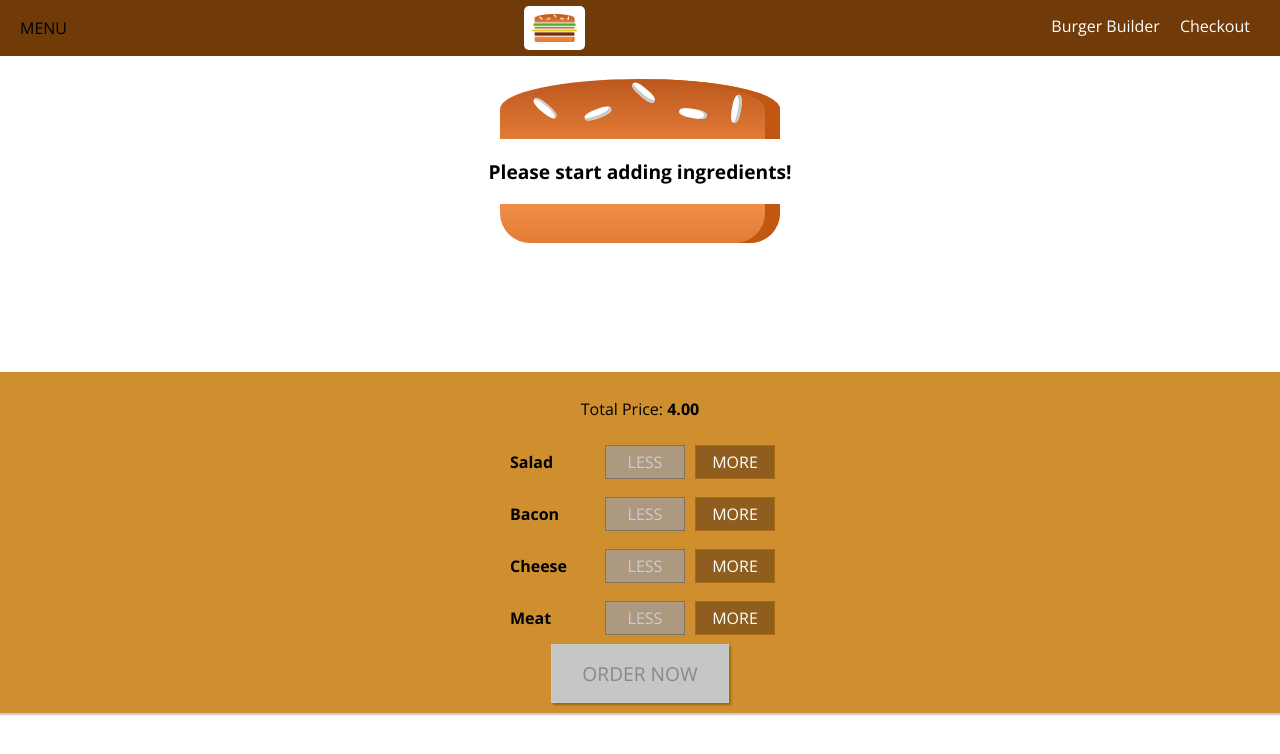
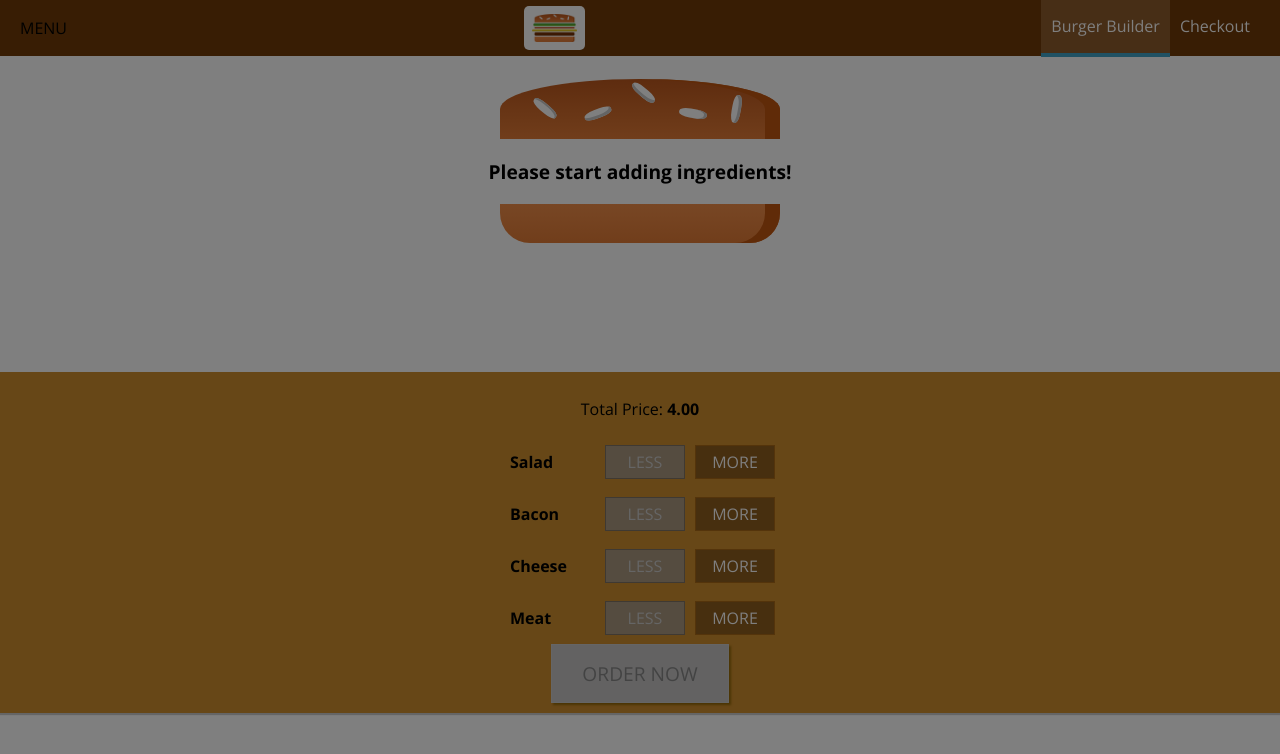
Before and after one commit to KurtTaylan/react-the-complete-guide-incl-redux, a React app in the folder burger-builder/: page / in a window 1280 px wide. Shown: the top 754 px of the page. Built offline with nearby package versions, Linux system fonts and the light colour scheme.

Commit message:
Burger-builder: Reusing backdrop component on sidedrawer

```diff
--- a/burger-builder/src/components/Burger/Burger.js
+++ b/burger-builder/src/components/Burger/Burger.js
@@ -15,7 +15,6 @@
     if (transformedIngredients.length === 0) {
         transformedIngredients = <p>Please start adding ingredients!</p>;
     }
-    console.log(transformedIngredients);
     return (
         <div className={styleClasses.Burger}>
             <BurgerIngredient ingredientType="bread-top"/>
--- a/burger-builder/src/components/Layout/Layout.js
+++ b/burger-builder/src/components/Layout/Layout.js
@@ -1,17 +1,37 @@
-import React from 'react';
-import Aux from '../../hoc/Aux';
+import React, {Component} from 'react';
 import styleClasses from './Layout.css';
+import Aux from "../../hoc/Aux";
 import Toolbar from "../Navigation/Toolbar/Toolbar";
 import SideDrawer from "../SideDrawer/SideDrawer";
 
-const layout = (props) => (
+class Layout extends Component {
+
+    state = {
+        showSideDrawer: true,
+    };
+
+    sideDrawerClosedHandler = () => {
+        this.setState( { showSideDrawer: false } );
+    }
+
+    sideDrawerToggleHandler = () => {
+        this.setState( ( prevState ) => {
+            return { showSideDrawer: !prevState.showSideDrawer };
+        } );
+    }
+
+    render() {
+        return (
             <Aux>
                 <Toolbar/>
-        <SideDrawer/>
+                <SideDrawer opened={this.state.showSideDrawer} closed={this.sideDrawerClosedHandler}/>
                 <main className={styleClasses.Content}>
-            {props.children}
+                    {this.props.children}
                 </main>
             </Aux>
+
         );
+    }
+}
 
-export default layout;
+export default Layout;
--- a/burger-builder/src/components/Navigation/NavigationItems/NavigationItem/NavigationItem.css
+++ b/burger-builder/src/components/Navigation/NavigationItems/NavigationItem/NavigationItem.css
@@ -1,25 +1,45 @@
 .NavigationItem {
-  margin: 0;
+  margin: 10px 0;
   box-sizing: border-box;
-  display: flex;
-  height: 100%;
-  align-items: center;
+  display: block;
+  width: 100%;
 }
 
 .NavigationItem a {
-  color: white;
+  color: #8F5C2C;
   text-decoration: none;
-  height: 100%;
-  padding: 16px 10px;
-  border-bottom: 4px solid transparent;
+  width: 100%;
   box-sizing: border-box;
   display: block;
 }
 
 .NavigationItem a:hover,
 .NavigationItem a:active,
-.NavigationItem a:active {
-  background-color: #8F5C2C;
-  border-bottom: 4px solid #40A4C8;
-  color: white;
+.NavigationItem a.active {
+  color: #40A4C8;
 }
+
+@media (min-width: 500px) {
+  .NavigationItem {
+    margin: 0;
+    display: flex;
+    height: 100%;
+    width: auto;
+    align-items: center;
+  }
+
+  .NavigationItem a {
+    color: white;
+    height: 100%;
+    padding: 16px 10px;
+    border-bottom: 4px solid transparent;
+  }
+
+  .NavigationItem a:hover,
+  .NavigationItem a:active,
+  .NavigationItem a.active {
+    background-color: #8F5C2C;
+    border-bottom: 4px solid #40A4C8;
+    color: white;
+  }
+}
--- a/burger-builder/src/components/Navigation/NavigationItems/NavigationItems.css
+++ b/burger-builder/src/components/Navigation/NavigationItems/NavigationItems.css
@@ -3,6 +3,13 @@
   padding: 0;
   list-style: none;
   display: flex;
+  flex-flow: column;
   align-items: center;
   height: 100%;
 }
+
+@media (min-width: 500px) {
+  .NavigationItems {
+    flex-flow: row;
+  }
+}
--- a/burger-builder/src/components/Navigation/Toolbar/Toolbar.css
+++ b/burger-builder/src/components/Navigation/Toolbar/Toolbar.css
@@ -20,3 +20,9 @@
 .Logo {
   height: 80%;
 }
+
+@media (max-width: 499px) {
+  .DesktopOnly {
+    display: none;
+  }
+}
--- a/burger-builder/src/components/Navigation/Toolbar/Toolbar.js
+++ b/burger-builder/src/components/Navigation/Toolbar/Toolbar.js
@@ -10,7 +10,7 @@
             <div className={styledClasses.Logo}>
                 <Logo/>
             </div>
-            <nav>
+            <nav className={styledClasses.DesktopOnly}>
                 <NavigationItems/>
             </nav>
         </header>
--- a/burger-builder/src/components/SideDrawer/SideDrawer.css
+++ b/burger-builder/src/components/SideDrawer/SideDrawer.css
@@ -9,7 +9,7 @@
   background-color: white;
   padding: 32px 16px;
   box-sizing: border-box;
-  transition: transform 0.3s easy-out;
+  transition: transform 0.3s ease-out;
 }
 
 @media (min-width: 500px) {
@@ -28,4 +28,5 @@
 
 .Logo {
   height: 11%;
+  margin-bottom: 32px;
 }
--- a/burger-builder/src/components/SideDrawer/SideDrawer.js
+++ b/burger-builder/src/components/SideDrawer/SideDrawer.js
@@ -2,10 +2,19 @@
 import styleClasses from './SideDrawer.css';
 import Logo from "../Logo/Logo";
 import NavigationItems from "../Navigation/NavigationItems/NavigationItems";
+import Aux from "../../hoc/Aux";
+import Backdrop from "../UI/Backdrop/Backdrop";
 
 const sideDrawer = (props) => {
+    let attachedClasses = [styleClasses.SideDrawer, styleClasses.Close];
+
+    if (props.opened) {
+        attachedClasses = [styleClasses.SideDrawer, styleClasses.Open];
+    }
     return (
-        <div className={styleClasses.SideDrawer}>
+        <Aux>
+            <Backdrop show={props.opened} clicked={props.closed}/>
+            <div className={attachedClasses.join(' ')}>
                 <div className={styleClasses.Logo}>
                     <Logo/>
                 </div>
@@ -13,6 +22,7 @@
                     <NavigationItems/>
                 </nav>
             </div>
+        </Aux>
     );
 };
 
--- a/burger-builder/src/components/UI/Backdrop/Backdrop.css
+++ b/burger-builder/src/components/UI/Backdrop/Backdrop.css
@@ -4,6 +4,6 @@
   position: fixed;
   z-index: 100;
   left: 0;
-  right: 0;
+  top: 0;
   background-color: rgba(0, 0, 0, 0.5);
 }
```
Lines whose indentation alone changed are shown as unchanged.
